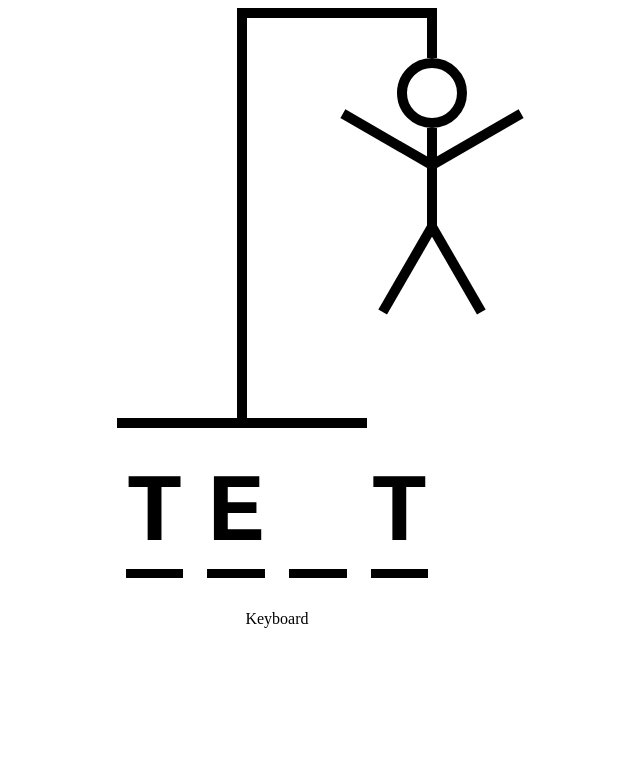
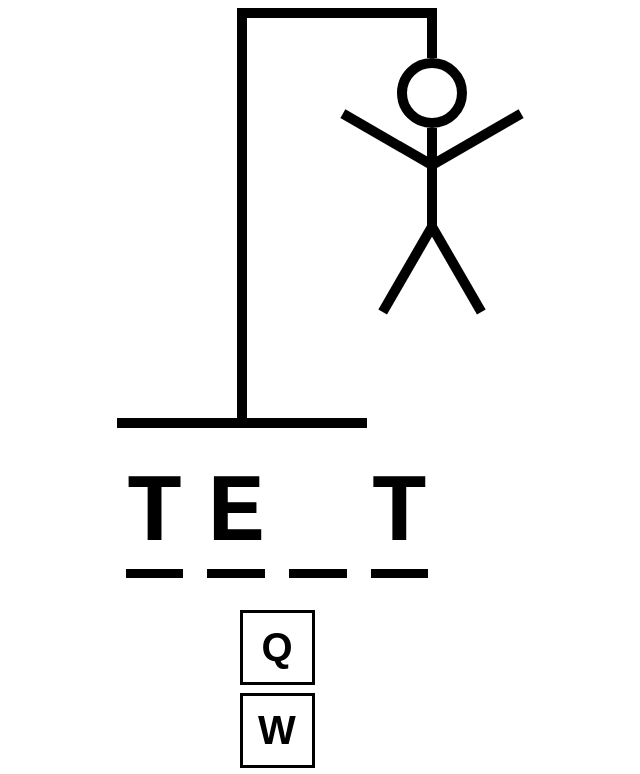
Before and after one commit to ajzal-byte/hangman-typescript, a React (Vite) app: page / in a window 1280 px wide. Shown: the top 774 px of the page, without its empty margins (363-1003 px from the left). Built offline with nearby package versions, Linux system fonts and the light colour scheme; the HTML template or start-up script is replaced by a standard one.

Commit message:
keyboard styles updated

```diff
--- a/src/components/Keyboard.tsx
+++ b/src/components/Keyboard.tsx
@@ -1,7 +1,20 @@
+import keys from "../data/keys.json";
+import styles from "../keyboard.module.css"
+
 const Keyboard = () => {
   return (
-    <div>Keyboard</div>
-  )
-}
+    <div
+      style={{
+        display: "grid",
+        gridTemplateColumns: "repeat(auto-fit, minmax(75px, 1fr))",
+        gap: ".5rem",
+      }}
+    >
+      {keys.map((key) => (
+        <button className={`${styles.btn}`} key={key}>{key}</button>
+      ))}
+    </div>
+  );
+};
 
-export default Keyboard
+export default Keyboard;
--- /dev/null
+++ b/src/data/keys.json
@@ -0,0 +1,28 @@
+[
+  "q",
+  "w",
+  "e",
+  "r",
+  "t",
+  "y",
+  "u",
+  "i",
+  "o",
+  "p",
+  "a",
+  "s",
+  "d",
+  "f",
+  "g",
+  "h",
+  "j",
+  "k",
+  "l",
+  "z",
+  "x",
+  "c",
+  "v",
+  "b",
+  "n",
+  "m"
+]
--- /dev/null
+++ b/src/keyboard.module.css
@@ -0,0 +1,25 @@
+.btn {
+  width: 100%;
+  border: 3px solid black;
+  background: none;
+  aspect-ratio: 1/1;
+  font-size: 2.5rem;
+  text-transform: uppercase;
+  padding: .5rem;
+  font-weight: bold;
+  cursor: pointer;
+  color: black;
+}
+
+.btn.active{
+  background-color: hsl(200, 100%, 50%);
+  color: white;
+}
+
+.btn.inactive{
+  opacity: .3;
+}
+
+.btn:hover:not(:disabled), .btn:focus:not(:disabled){
+  background-color: hsl(200, 100%, 75%);
+}
```
